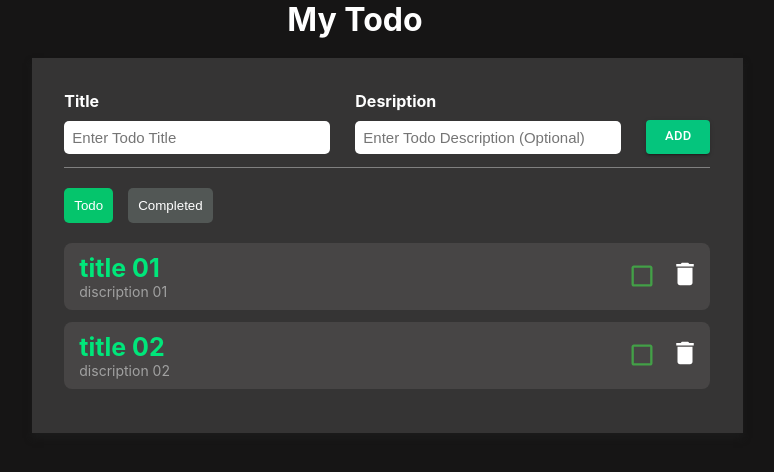
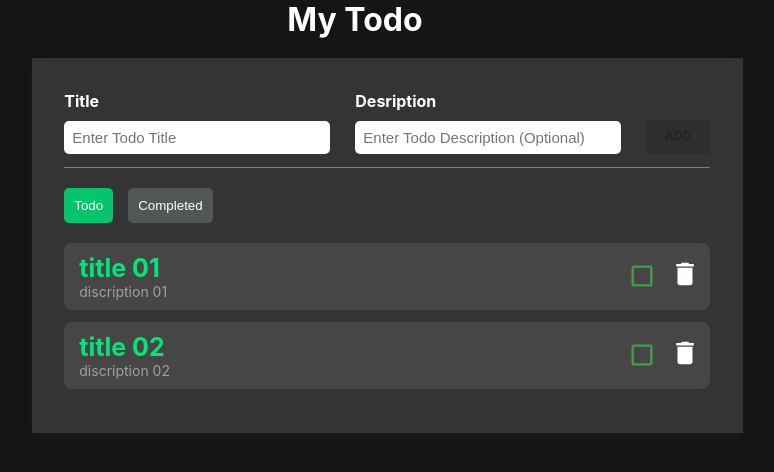
Before and after one commit to Dissanayaka1217/My-Todo-App, a React (Create React App) app: page / in a window 1280 px wide. Shown: the top 472 px of the page, without its empty margins (285-1059 px from the left). Built offline with nearby package versions, Linux system fonts and the light colour scheme.

Commit message:
feat : handle add button disable

```diff
--- a/src/components/inputSection/AddBtn.js
+++ b/src/components/inputSection/AddBtn.js
@@ -1,7 +1,7 @@
 import React from "react";
 import { Button } from "@mui/material";
 
-export default function AddBtn() {
+export default function AddBtn({ isAddBtnDisable }) {
   return (
     <div>
       <Button
@@ -12,6 +12,7 @@ export default function AddBtn() {
         }}
         variant="contained"
         size="small"
+        disabled={isAddBtnDisable}
       >
         ADD
       </Button>
--- a/src/layouts/Home.js
+++ b/src/layouts/Home.js
@@ -10,10 +10,12 @@ import ShowTodoSection from "./home/ShowTodoSection";
 export default function Home() {
   const [titleInputValue, setTitleInputValue] = useState("");
   const [descriptionInputValue, setDescriptionInputValue] = useState("");
+  const [isAddBtnDisable, setIsAddBtnDisable] = useState(true);
 
   const handleTitleOnchange = (event) => {
     const value = event.target.value;
     setTitleInputValue(value);
+    setIsAddBtnDisable(!value.length);
   };
   const handleDescriptionOnchange = (event) => {
     setDescriptionInputValue(event.target.value);
@@ -47,6 +49,7 @@ export default function Home() {
           titleInputValue={titleInputValue}
           handleDescriptionOnchange={handleDescriptionOnchange}
           descriptionInputValue={descriptionInputValue}
+          isAddBtnDisable={isAddBtnDisable}
         />
         <ShowTodoSection />
       </div>
--- a/src/layouts/home/InputSection.js
+++ b/src/layouts/home/InputSection.js
@@ -10,6 +10,7 @@ export default function InputSection({
   titleInputValue,
   handleDescriptionOnchange,
   descriptionInputValue,
+  isAddBtnDisable
 }) {
   const inputdata = [
     {
@@ -48,7 +49,7 @@ export default function InputSection({
             return <SingleInput key={key} inputData={val} />;
           })}
         </div>
-        <AddBtn />
+        <AddBtn isAddBtnDisable={isAddBtnDisable} />
       </div>
     </div>
   );
```
